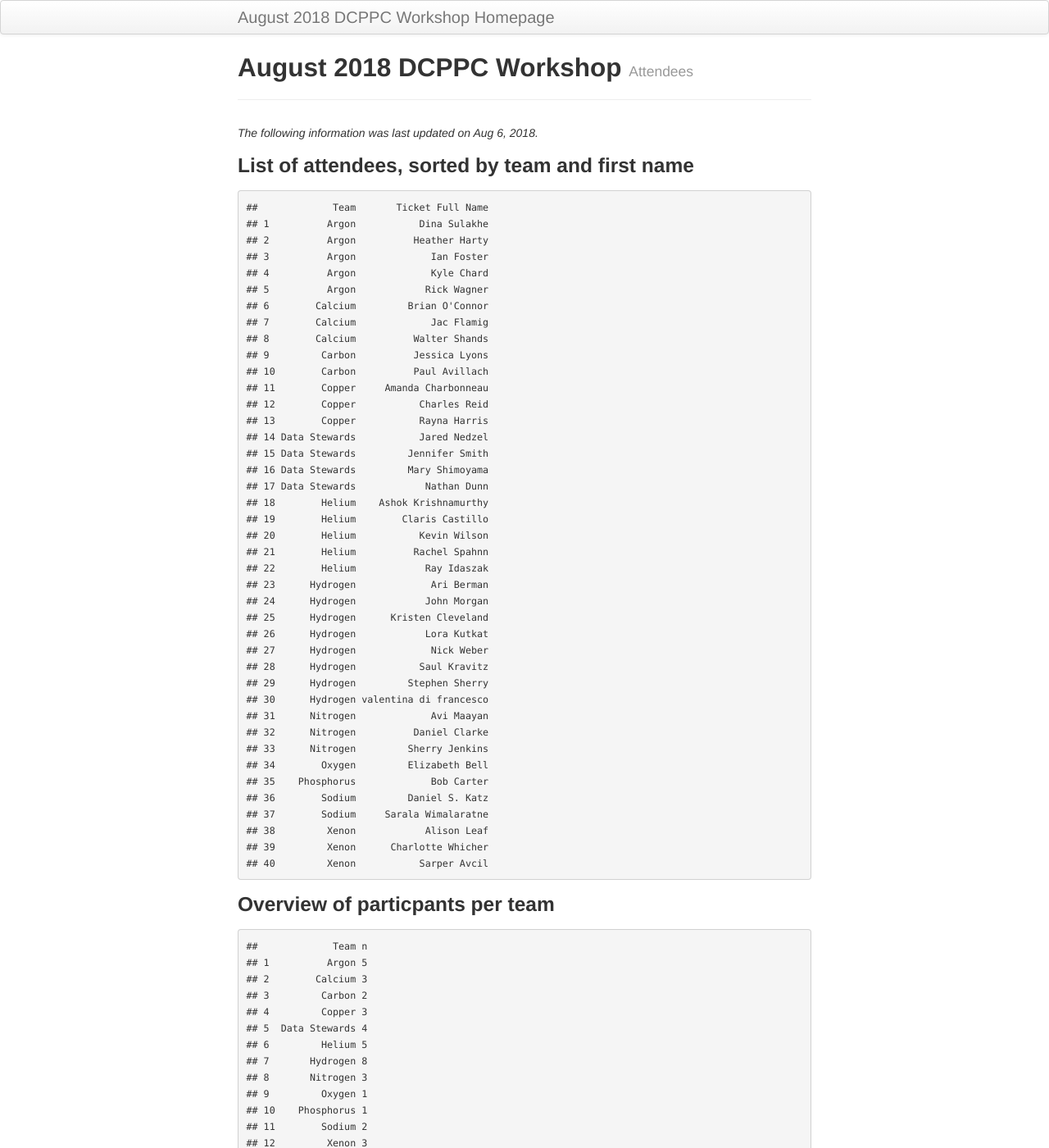
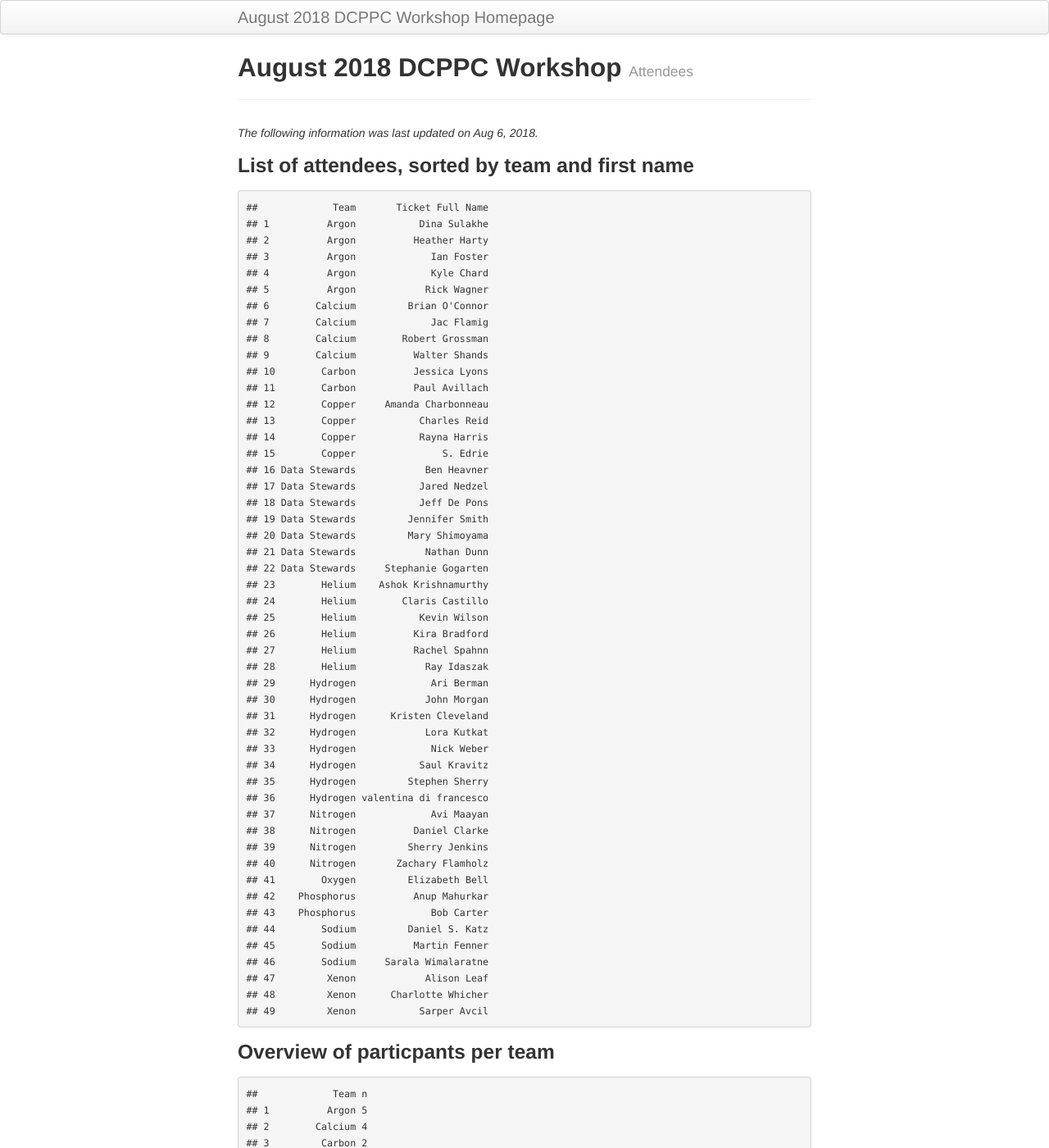
Before and after one commit to dcppc/2018-august-workshop, a Jekyll site: the page built from docs/attendees.md, in a window 1280 px wide and 1400 px high. Shown: the whole window at 82% size. Built offline with Jekyll 4.4.1, drawn with Linux system fonts in a browser that asks for light colours; some of the changed text lies outside the part shown.

Commit message:
10 more attendees

```diff
--- a/docs/attendees.md
+++ b/docs/attendees.md
@@ -17,52 +17,61 @@ tagline: Attendees
     ## 5          Argon            Rick Wagner
     ## 6        Calcium         Brian O'Connor
     ## 7        Calcium             Jac Flamig
-    ## 8        Calcium          Walter Shands
-    ## 9         Carbon          Jessica Lyons
-    ## 10        Carbon          Paul Avillach
-    ## 11        Copper     Amanda Charbonneau
-    ## 12        Copper           Charles Reid
-    ## 13        Copper           Rayna Harris
-    ## 14 Data Stewards           Jared Nedzel
-    ## 15 Data Stewards         Jennifer Smith
-    ## 16 Data Stewards         Mary Shimoyama
-    ## 17 Data Stewards            Nathan Dunn
-    ## 18        Helium    Ashok Krishnamurthy
-    ## 19        Helium        Claris Castillo
-    ## 20        Helium           Kevin Wilson
-    ## 21        Helium          Rachel Spahnn
-    ## 22        Helium            Ray Idaszak
-    ## 23      Hydrogen             Ari Berman
-    ## 24      Hydrogen            John Morgan
-    ## 25      Hydrogen      Kristen Cleveland
-    ## 26      Hydrogen            Lora Kutkat
-    ## 27      Hydrogen             Nick Weber
-    ## 28      Hydrogen           Saul Kravitz
-    ## 29      Hydrogen         Stephen Sherry
-    ## 30      Hydrogen valentina di francesco
-    ## 31      Nitrogen             Avi Maayan
-    ## 32      Nitrogen          Daniel Clarke
-    ## 33      Nitrogen         Sherry Jenkins
-    ## 34        Oxygen         Elizabeth Bell
-    ## 35    Phosphorus             Bob Carter
-    ## 36        Sodium         Daniel S. Katz
-    ## 37        Sodium     Sarala Wimalaratne
-    ## 38         Xenon            Alison Leaf
-    ## 39         Xenon      Charlotte Whicher
-    ## 40         Xenon           Sarper Avcil
+    ## 8        Calcium        Robert Grossman
+    ## 9        Calcium          Walter Shands
+    ## 10        Carbon          Jessica Lyons
+    ## 11        Carbon          Paul Avillach
+    ## 12        Copper     Amanda Charbonneau
+    ## 13        Copper           Charles Reid
+    ## 14        Copper           Rayna Harris
+    ## 15        Copper               S. Edrie
+    ## 16 Data Stewards            Ben Heavner
+    ## 17 Data Stewards           Jared Nedzel
+    ## 18 Data Stewards           Jeff De Pons
+    ## 19 Data Stewards         Jennifer Smith
+    ## 20 Data Stewards         Mary Shimoyama
+    ## 21 Data Stewards            Nathan Dunn
+    ## 22 Data Stewards     Stephanie Gogarten
+    ## 23        Helium    Ashok Krishnamurthy
+    ## 24        Helium        Claris Castillo
+    ## 25        Helium           Kevin Wilson
+    ## 26        Helium          Kira Bradford
+    ## 27        Helium          Rachel Spahnn
+    ## 28        Helium            Ray Idaszak
+    ## 29      Hydrogen             Ari Berman
+    ## 30      Hydrogen            John Morgan
+    ## 31      Hydrogen      Kristen Cleveland
+    ## 32      Hydrogen            Lora Kutkat
+    ## 33      Hydrogen             Nick Weber
+    ## 34      Hydrogen           Saul Kravitz
+    ## 35      Hydrogen         Stephen Sherry
+    ## 36      Hydrogen valentina di francesco
+    ## 37      Nitrogen             Avi Maayan
+    ## 38      Nitrogen          Daniel Clarke
+    ## 39      Nitrogen         Sherry Jenkins
+    ## 40      Nitrogen       Zachary Flamholz
+    ## 41        Oxygen         Elizabeth Bell
+    ## 42    Phosphorus          Anup Mahurkar
+    ## 43    Phosphorus             Bob Carter
+    ## 44        Sodium         Daniel S. Katz
+    ## 45        Sodium          Martin Fenner
+    ## 46        Sodium     Sarala Wimalaratne
+    ## 47         Xenon            Alison Leaf
+    ## 48         Xenon      Charlotte Whicher
+    ## 49         Xenon           Sarper Avcil
 
 ### Overview of particpants per team
 
     ##             Team n
     ## 1          Argon 5
-    ## 2        Calcium 3
+    ## 2        Calcium 4
     ## 3         Carbon 2
-    ## 4         Copper 3
-    ## 5  Data Stewards 4
-    ## 6         Helium 5
+    ## 4         Copper 4
+    ## 5  Data Stewards 7
+    ## 6         Helium 6
     ## 7       Hydrogen 8
-    ## 8       Nitrogen 3
+    ## 8       Nitrogen 4
     ## 9         Oxygen 1
-    ## 10    Phosphorus 1
-    ## 11        Sodium 2
+    ## 10    Phosphorus 2
+    ## 11        Sodium 3
     ## 12         Xenon 3
```
